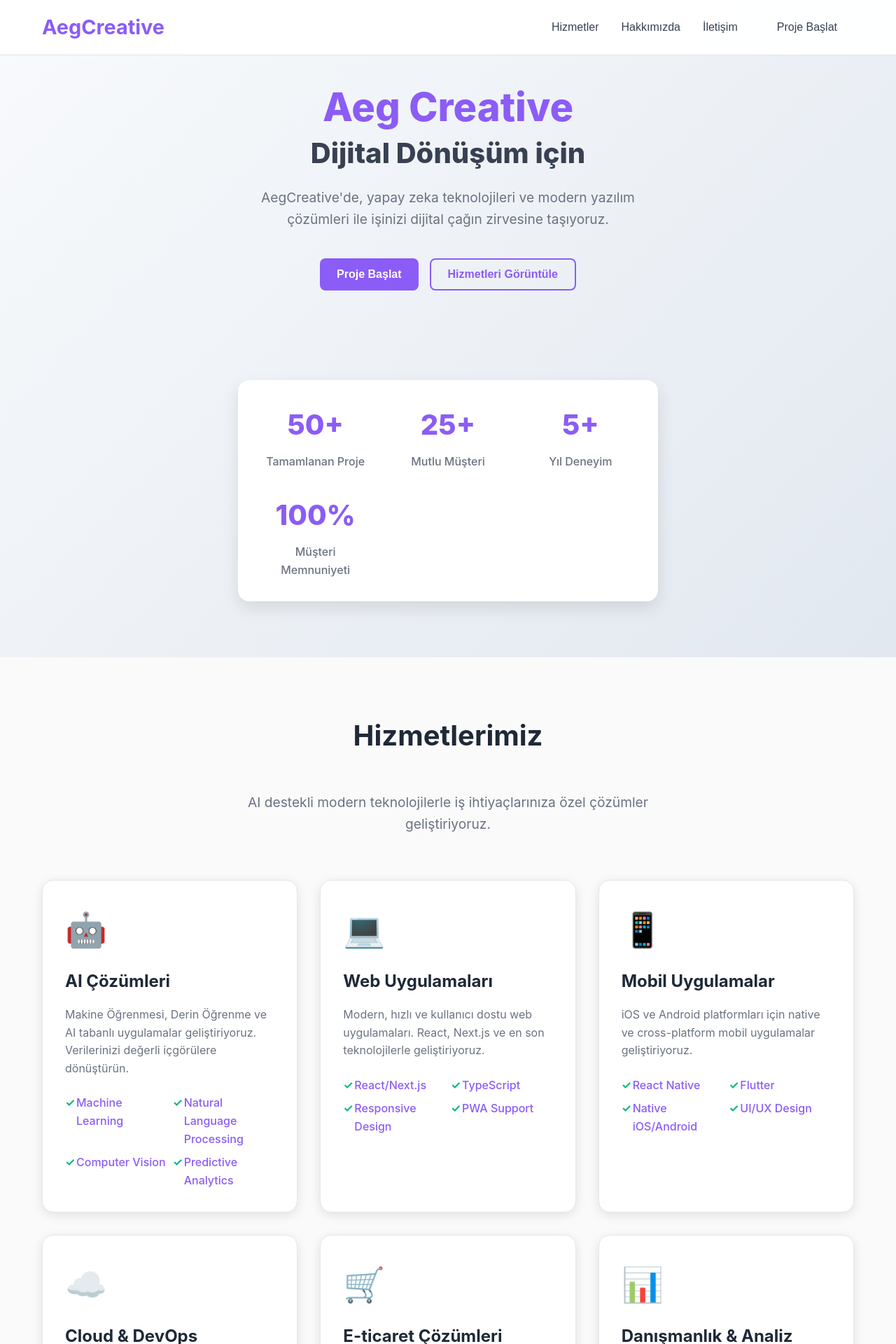
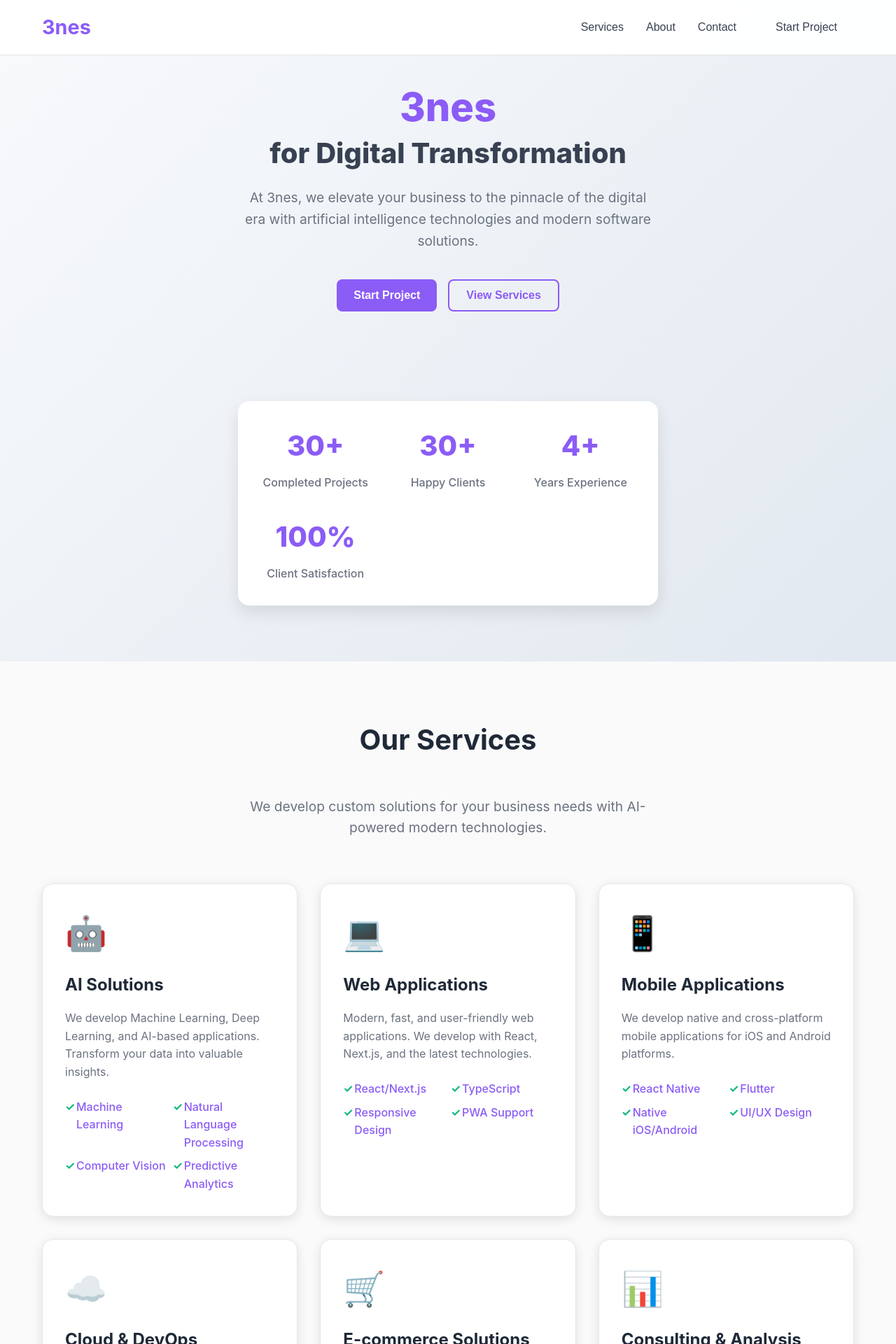
Before and after one commit to enesgunumdogdu/aegcreative, a Next.js app: page / in a window 1280 px wide. Shown: the top 1920 px of the page at 70% size. Built offline with nearby package versions, Linux system fonts and the light colour scheme.

Commit message:
Update branding and content for 3nes; translate text to English, adjust statistics, and refine layout components.

```diff
--- a/app/components/About.tsx
+++ b/app/components/About.tsx
@@ -2,10 +2,10 @@ import styles from './About.module.css'
 
 export default function About() {
   const stats = [
-    { year: '2019', label: 'Kuruldu' },
-    { number: '50+', label: 'Tamamlanan Proje' },
-    { number: '25+', label: 'Mutlu Müşteri' },
-    { number: '10+', label: 'Teknoloji Uzmanı' }
+    { year: '2020', label: 'Founded' },
+    { number: '30+', label: 'Completed Projects' },
+    { number: '30+', label: 'Happy Clients' },
+    { number: '10+', label: 'Tech Experts' }
   ]
 
   const technologies = [
@@ -16,13 +16,13 @@ export default function About() {
 
   const values = [
     {
-      title: 'Kalite',
-      description: 'Her projede mükemmellik standardı',
+      title: 'Quality',
+      description: 'Excellence standard in every project',
       icon: '⭐'
     },
     {
-      title: 'İnovasyon',
-      description: 'Sürekli öğrenme ve gelişim',
+      title: 'Innovation',
+      description: 'Continuous learning and development',
       icon: '🚀'
     }
   ]
@@ -30,23 +30,22 @@ export default function About() {
   return (
     <section id="about" className="section">
       <div className="container">
-        <h2 className="section-title">Hakkımızda</h2>
+        <h2 className="section-title">About Us</h2>
 
         <div className={styles.aboutContent}>
           <div className={styles.textContent}>
             <p className={styles.description}>
-              AegCreative olarak, 2019 yılından bu yana yapay zeka ve modern yazılım
-              teknolojileri konusunda uzmanlaşmış bir dijital ajansız.
+              As 3nes, we are a digital agency specialized in artificial intelligence and modern software
+              technologies since 2020.
             </p>
             <p className={styles.description}>
-              Misyonumuz, işletmelerin dijital dönüşüm yolculuğunda en güvenilir
-              ortağı olmaktır. Yapay zeka, makine öğrenmesi ve bulut teknolojileri
-              konusundaki derin uzmanlığımızla müşterilerimizin rekabet avantajı
-              elde etmelerine yardımcı oluyoruz.
+              Our mission is to be the most reliable partner for businesses in their digital transformation journey.
+              With our deep expertise in artificial intelligence, machine learning, and cloud technologies,
+              we help our clients gain competitive advantage.
             </p>
             <p className={styles.description}>
-              Her projede kalite, inovasyon ve müşteri memnuniyetini önceleyerek,
-              geleceğin teknolojilerini bugün hayata geçiriyoruz.
+              By prioritizing quality, innovation, and customer satisfaction in every project,
+              we bring the technologies of the future to life today.
             </p>
           </div>
 
@@ -61,16 +60,16 @@ export default function About() {
         </div>
 
         <div className={styles.visionSection}>
-          <h3 className={styles.visionTitle}>Vizyonumuz</h3>
+          <h3 className={styles.visionTitle}>Our Vision</h3>
           <p className={styles.visionText}>
-            Türkiye'nin en yenilikçi teknoloji şirketi olarak, yapay zeka ve dijital
-            çözümlerle toplumsal ve ekonomik değer yaratmak. Küresel ölçekte rekabet
-            edebilen sürdürülebilir teknoloji projelerine öncülük etmek.
+            As Turkey's most innovative technology company, we create social and economic value with
+            artificial intelligence and digital solutions. Leading sustainable technology projects
+            that can compete on a global scale.
           </p>
         </div>
 
         <div className={styles.techStack}>
-          <h3 className={styles.techTitle}>Teknoloji Yığınımız</h3>
+          <h3 className={styles.techTitle}>Our Tech Stack</h3>
           <div className={styles.techGrid}>
             {technologies.map((tech, index) => (
               <span key={index} className={styles.techBadge}>{tech}</span>
--- a/app/components/Contact.tsx
+++ b/app/components/Contact.tsx
@@ -7,9 +7,7 @@ interface FormData {
   name: string
   email: string
   phone: string
-  company: string
   projectType: string
-  budget: string
   message: string
 }
 
@@ -18,9 +16,7 @@ export default function Contact() {
     name: '',
     email: '',
     phone: '',
-    company: '',
     projectType: '',
-    budget: '',
     message: ''
   })
 
@@ -37,15 +33,13 @@ export default function Contact() {
   const __handleSubmit = (e: React.FormEvent) => {
     e.preventDefault()
 
-    const mailtoLink = `mailto:hello@aegcreative.com?subject=Proje Talebi - ${formData.projectType}&body=
-      İsim: ${formData.name}
+    const mailtoLink = `mailto:me@enesgunumdogdu.com.tr?subject=Project Request - ${formData.projectType}&body=
+      Name: ${formData.name}
       Email: ${formData.email}
-      Telefon: ${formData.phone}
-      Şirket: ${formData.company}
-      Proje Türü: ${formData.projectType}
-      Bütçe: ${formData.budget}
+      Phone: ${formData.phone}
+      Project Type: ${formData.projectType}
 
-      Mesaj:
+      Message:
       ${formData.message}
     `
 
@@ -57,26 +51,14 @@ export default function Contact() {
     {
       icon: '📧',
       label: 'Email',
-      value: 'hello@aegcreative.com',
-      link: 'mailto:hello@aegcreative.com'
-    },
-    {
-      icon: '📞',
-      label: 'Telefon',
-      value: '+90 (212) 123 45 67',
-      link: 'tel:+902121234567'
+      value: 'me@enesgunumdogdu.com.tr',
+      link: 'mailto:me@enesgunumdogdu.com.tr'
     },
     {
       icon: '📍',
-      label: 'Adres',
-      value: 'Maslak, Istanbul, Turkey',
+      label: 'Address',
+      value: 'Antalya, Turkey',
       link: null
-    },
-    {
-      icon: '💬',
-      label: 'WhatsApp',
-      value: 'Hızlı İletişim',
-      link: 'https://wa.me/902121234567'
     }
   ]
 
@@ -86,13 +68,13 @@ export default function Contact() {
         <div className="container">
           <div className={styles.successMessage}>
             <div className={styles.successIcon}>✅</div>
-            <h3>Teşekkürler!</h3>
-            <p>Mesajınız başarıyla gönderildi. En kısa sürede size dönüş yapacağız.</p>
+            <h3>Thank you!</h3>
+            <p>Your message has been sent successfully. We will get back to you as soon as possible.</p>
             <button
               onClick={() => setIsSubmitted(false)}
               className="btn"
             >
-              Yeni Mesaj Gönder
+              Send New Message
             </button>
           </div>
         </div>
@@ -103,9 +85,9 @@ export default function Contact() {
   return (
     <section id="contact" className="section">
       <div className="container">
-        <h2 className="section-title">İletişime Geçin</h2>
+        <h2 className="section-title">Get In Touch</h2>
         <p className="section-subtitle">
-          Projeniz hakkında konuşalım. Sizin için özel çözümler geliştirmek için buradayız.
+          Let's talk about your project. We're here to develop custom solutions for you.
         </p>
 
         <div className={styles.contactContent}>
@@ -130,7 +112,7 @@ export default function Contact() {
           <form onSubmit={__handleSubmit} className={styles.contactForm}>
             <div className={styles.formRow}>
               <div className={styles.formGroup}>
-                <label htmlFor="name">İsim Soyisim *</label>
+                <label htmlFor="name">Full Name *</label>
                 <input
                   type="text"
                   id="name"
@@ -155,30 +137,18 @@ export default function Contact() {
 
             <div className={styles.formRow}>
               <div className={styles.formGroup}>
-                <label htmlFor="phone">Telefon</label>
+                <label htmlFor="phone">Phone *</label>
                 <input
                   type="tel"
                   id="phone"
                   name="phone"
                   value={formData.phone}
                   onChange={__handleInputChange}
+                  required
                 />
               </div>
               <div className={styles.formGroup}>
-                <label htmlFor="company">Şirket</label>
-                <input
-                  type="text"
-                  id="company"
-                  name="company"
-                  value={formData.company}
-                  onChange={__handleInputChange}
-                />
-              </div>
-            </div>
-
-            <div className={styles.formRow}>
-              <div className={styles.formGroup}>
-                <label htmlFor="projectType">Proje Türü *</label>
+                <label htmlFor="projectType">Project Type *</label>
                 <select
                   id="projectType"
                   name="projectType"
@@ -186,48 +156,34 @@ export default function Contact() {
                   onChange={__handleInputChange}
                   required
                 >
-                  <option value="">Seçin...</option>
-                  <option value="Web Uygulaması">Web Uygulaması</option>
-                  <option value="Mobil Uygulama">Mobil Uygulama</option>
-                  <option value="AI Çözümü">AI Çözümü</option>
-                  <option value="E-ticaret">E-ticaret</option>
+                  <option value="">Select...</option>
+                  <option value="Web Application">Web Application</option>
+                  <option value="Mobile Application">Mobile Application</option>
+                  <option value="AI Solution">AI Solution</option>
+                  <option value="E-commerce">E-commerce</option>
                   <option value="Cloud & DevOps">Cloud & DevOps</option>
-                  <option value="Danışmanlık">Danışmanlık</option>
-                  <option value="Diğer">Diğer</option>
+                  <option value="Consulting">Consulting</option>
+                  <option value="Other">Other</option>
                 </select>
               </div>
-              <div className={styles.formGroup}>
-                <label htmlFor="budget">Bütçe</label>
-                <select
-                  id="budget"
-                  name="budget"
-                  value={formData.budget}
-                  onChange={__handleInputChange}
-                >
-                  <option value="">Seçin...</option>
-                  <option value="10K-25K TL">10K-25K TL</option>
-                  <option value="25K-50K TL">25K-50K TL</option>
-                  <option value="50K-100K TL">50K-100K TL</option>
-                  <option value="100K+ TL">100K+ TL</option>
-                </select>
-              </div>
+
             </div>
 
             <div className={styles.formGroup}>
-              <label htmlFor="message">Proje Detayları *</label>
+              <label htmlFor="message">Project Details *</label>
               <textarea
                 id="message"
                 name="message"
                 rows={5}
                 value={formData.message}
                 onChange={__handleInputChange}
-                placeholder="Projeniz hakkında detaylı bilgi verin..."
+                placeholder="Please provide detailed information about your project..."
                 required
               />
             </div>
 
             <button type="submit" className={`btn ${styles.submitBtn}`}>
-              Proje Talebini Gönder
+              Send Project Request
             </button>
           </form>
         </div>
--- a/app/components/Footer.tsx
+++ b/app/components/Footer.tsx
@@ -9,86 +9,62 @@ export default function Footer() {
     element.scrollIntoView({ behavior: 'smooth' })
   }
 
-  const __handleNewsletterSubmit = (e: React.FormEvent<HTMLFormElement>) => {
-    e.preventDefault()
-    const formData = new FormData(e.currentTarget)
-    const email = formData.get('email') as string
 
-    if (!email) return
-
-    const mailtoLink = `mailto:hello@aegcreative.com?subject=Newsletter Aboneliği&body=Email: ${email}`
-    window.location.href = mailtoLink
-  }
 
   return (
     <footer className={styles.footer}>
       <div className="container">
         <div className={styles.footerContent}>
           <div className={styles.footerSection}>
-            <h3 className={styles.logo}>AegCreative</h3>
+            <h3 className={styles.logo}>3nes</h3>
             <p className={styles.description}>
-              AI destekli yazılım çözümleri sunan dijital ajans.
-              Geleceğin teknolojilerini bugün hayata geçiriyoruz.
+              Digital agency providing AI-powered software solutions.
+              Bringing the technologies of the future to life today.
             </p>
           </div>
 
           <div className={styles.footerSection}>
-            <h4>Şirket</h4>
+            <h4>Company</h4>
             <ul>
               <li>
                 <button onClick={() => __scrollToSection('about')}>
-                  Hakkımızda
+                  About
                 </button>
               </li>
               <li>
                 <button onClick={() => __scrollToSection('services')}>
-                  Hizmetler
+                  Services
                 </button>
               </li>
               <li>
                 <button onClick={() => __scrollToSection('contact')}>
-                  İletişim
+                  Contact
                 </button>
               </li>
             </ul>
           </div>
 
           <div className={styles.footerSection}>
-            <h4>Hizmetler</h4>
+            <h4>Services</h4>
             <ul>
-              <li>AI Çözümleri</li>
-              <li>Web Geliştirme</li>
-              <li>Mobil Uygulamalar</li>
+              <li>AI Solutions</li>
+              <li>Web Development</li>
+              <li>Mobile Apps</li>
             </ul>
           </div>
 
           <div className={styles.footerSection}>
-            <h4>Hukuki</h4>
+            <h4>Legal</h4>
             <ul>
-              <li>Destek</li>
-              <li>SSS</li>
-              <li>Gizlilik Politikası</li>
+              <li>Support</li>
+              <li>FAQ</li>
+              <li>Privacy Policy</li>
             </ul>
-          </div>
-
-          <div className={styles.newsletterSection}>
-            <h4>Bültenimize Abone Olun</h4>
-            <form onSubmit={__handleNewsletterSubmit} className={styles.newsletterForm}>
-              <input
-                type="email"
-                name="email"
-                placeholder="Email adresiniz"
-                required
-              />
-              <button type="submit" className="btn">
-                Abone Ol
-              </button>
-            </form>
           </div>
         </div>
 
         <div className={styles.footerBottom}>
-          <p>&copy; 2025 AegCreative. Tüm hakları saklıdır.</p>
+          <p>&copy; 2025 3nes. All rights reserved.</p>
         </div>
       </div>
     </footer>
--- a/app/components/Header.tsx
+++ b/app/components/Header.tsx
@@ -23,15 +23,15 @@ export default function Header() {
       <div className="container">
         <div className={styles.nav}>
           <div className={styles.logo}>
-            <h1>AegCreative</h1>
+            <h1>3nes</h1>
           </div>
 
           <nav className={`${styles.navigation} ${isMenuOpen ? styles.active : ''}`}>
-            <button onClick={() => __scrollToSection('services')}>Hizmetler</button>
-            <button onClick={() => __scrollToSection('about')}>Hakkımızda</button>
-            <button onClick={() => __scrollToSection('contact')}>İletişim</button>
+            <button onClick={() => __scrollToSection('services')}>Services</button>
+            <button onClick={() => __scrollToSection('about')}>About</button>
+            <button onClick={() => __scrollToSection('contact')}>Contact</button>
             <button onClick={() => __scrollToSection('contact')} className="btn">
-              Proje Başlat
+              Start Project
             </button>
           </nav>
 
--- a/app/components/Hero.tsx
+++ b/app/components/Hero.tsx
@@ -15,45 +15,45 @@ export default function Hero() {
         <div className={styles.content}>
           <div className={styles.textContent}>
             <h1 className={styles.title}>
-              <span className={styles.brand}>Aeg Creative</span>
-              <span className={styles.subtitle}>Dijital Dönüşüm için</span>
+              <span className={styles.brand}>3nes</span>
+              <span className={styles.subtitle}>for Digital Transformation</span>
             </h1>
             <p className={styles.description}>
-              AegCreative'de, yapay zeka teknolojileri ve modern yazılım çözümleri ile
-              işinizi dijital çağın zirvesine taşıyoruz.
+              At 3nes, we elevate your business to the pinnacle of the digital era with
+              artificial intelligence technologies and modern software solutions.
             </p>
             <div className={styles.actions}>
               <button
                 onClick={() => __scrollToSection('contact')}
                 className="btn"
               >
-                Proje Başlat
+                Start Project
               </button>
               <button
                 onClick={() => __scrollToSection('services')}
                 className="btn btn-outline"
               >
-                Hizmetleri Görüntüle
+                View Services
               </button>
             </div>
           </div>
 
           <div className={styles.stats}>
             <div className={styles.stat}>
-              <span className={styles.number}>50+</span>
-              <span className={styles.label}>Tamamlanan Proje</span>
+              <span className={styles.number}>30+</span>
+              <span className={styles.label}>Completed Projects</span>
             </div>
             <div className={styles.stat}>
-              <span className={styles.number}>25+</span>
-              <span className={styles.label}>Mutlu Müşteri</span>
+              <span className={styles.number}>30+</span>
+              <span className={styles.label}>Happy Clients</span>
             </div>
             <div className={styles.stat}>
-              <span className={styles.number}>5+</span>
-              <span className={styles.label}>Yıl Deneyim</span>
+              <span className={styles.number}>4+</span>
+              <span className={styles.label}>Years Experience</span>
             </div>
             <div className={styles.stat}>
               <span className={styles.number}>100%</span>
-              <span className={styles.label}>Müşteri Memnuniyeti</span>
+              <span className={styles.label}>Client Satisfaction</span>
             </div>
           </div>
         </div>
--- a/app/components/Services.tsx
+++ b/app/components/Services.tsx
@@ -17,38 +17,38 @@ export default function Services() {
   }
   const services: Service[] = [
     {
-      title: 'AI Çözümleri',
-      description: 'Makine Öğrenmesi, Derin Öğrenme ve AI tabanlı uygulamalar geliştiriyoruz. Verilerinizi değerli içgörülere dönüştürün.',
+      title: 'AI Solutions',
+      description: 'We develop Machine Learning, Deep Learning, and AI-based applications. Transform your data into valuable insights.',
       features: ['Machine Learning', 'Natural Language Processing', 'Computer Vision', 'Predictive Analytics'],
       icon: '🤖'
     },
     {
-      title: 'Web Uygulamaları',
-      description: 'Modern, hızlı ve kullanıcı dostu web uygulamaları. React, Next.js ve en son teknolojilerle geliştiriyoruz.',
+      title: 'Web Applications',
+      description: 'Modern, fast, and user-friendly web applications. We develop with React, Next.js, and the latest technologies.',
       features: ['React/Next.js', 'TypeScript', 'Responsive Design', 'PWA Support'],
       icon: '💻'
     },
     {
-      title: 'Mobil Uygulamalar',
-      description: 'iOS ve Android platformları için native ve cross-platform mobil uygulamalar geliştiriyoruz.',
+      title: 'Mobile Applications',
+      description: 'We develop native and cross-platform mobile applications for iOS and Android platforms.',
       features: ['React Native', 'Flutter', 'Native iOS/Android', 'UI/UX Design'],
       icon: '📱'
     },
     {
       title: 'Cloud & DevOps',
-      description: 'Cloud altyapı kurulumu, otomasyon ve sürekli entegrasyon çözümleri sunuyoruz.',
+      description: 'We provide cloud infrastructure setup, automation, and continuous integration solutions.',
       features: ['AWS/Azure/GCP', 'Docker/Kubernetes', 'CI/CD Pipeline', 'Monitoring'],
       icon: '☁️'
     },
     {
-      title: 'E-ticaret Çözümleri',
-      description: 'Kapsamlı e-ticaret platformları ve ödeme sistemi entegrasyonları geliştiriyoruz.',
+      title: 'E-commerce Solutions',
+      description: 'We develop comprehensive e-commerce platforms and payment system integrations.',
       features: ['Shopify/WooCommerce', 'Payment Integrations', 'Inventory Management', 'Analytics Dashboard'],
       icon: '🛒'
     },
     {
-      title: 'Danışmanlık & Analiz',
-      description: 'Dijital dönüşüm danışmanlığı ve teknoloji stratejisi geliştirme hizmetleri sunuyoruz.',
+      title: 'Consulting & Analysis',
+      description: 'We provide digital transformation consulting and technology strategy development services.',
       features: ['Digital Strategy', 'Technology Consulting', 'Code Review', 'Performance Optimization'],
       icon: '📊'
     }
@@ -57,9 +57,9 @@ export default function Services() {
   return (
     <section id="services" className="section">
       <div className="container">
-        <h2 className="section-title">Hizmetlerimiz</h2>
+        <h2 className="section-title">Our Services</h2>
         <p className="section-subtitle">
-          AI destekli modern teknolojilerle iş ihtiyaçlarınıza özel çözümler geliştiriyoruz.
+          We develop custom solutions for your business needs with AI-powered modern technologies.
         </p>
 
         <div className={styles.servicesGrid}>
@@ -78,8 +78,8 @@ export default function Services() {
         </div>
 
         <div className={styles.customProject}>
-          <p>Aradığınız hizmeti bulamadınız mı? Sizin için özel çözümler de geliştiriyoruz.</p>
-          <button onClick={__scrollToContact} className="btn">Özel Proje Talebi</button>
+          <p>Can't find the service you're looking for? We also develop custom solutions for you.</p>
+          <button onClick={__scrollToContact} className="btn">Custom Project Request</button>
         </div>
       </div>
     </section>
--- a/app/layout.tsx
+++ b/app/layout.tsx
@@ -2,8 +2,8 @@ import type { Metadata } from 'next'
 import './globals.css'
 
 export const metadata: Metadata = {
-  title: 'AegCreative - Modern Yazılım Ajansı',
-  description: 'Yapay zeka teknolojileri ve modern yazılım çözümleri ile işinizi dijital çağın zirvesine taşıyoruz.',
+  title: '3nes - Modern Software Agency',
+  description: 'Elevating your business to the pinnacle of the digital era with artificial intelligence technologies and modern software solutions.',
 }
 
 export default function RootLayout({
@@ -12,7 +12,7 @@ export default function RootLayout({
   children: React.ReactNode
 }) {
   return (
-    <html lang="tr">
+    <html lang="en">
       <body>{children}</body>
     </html>
   )
```
Also changed, not shown: app/components/Footer.module.css (+1 -33 lines).
